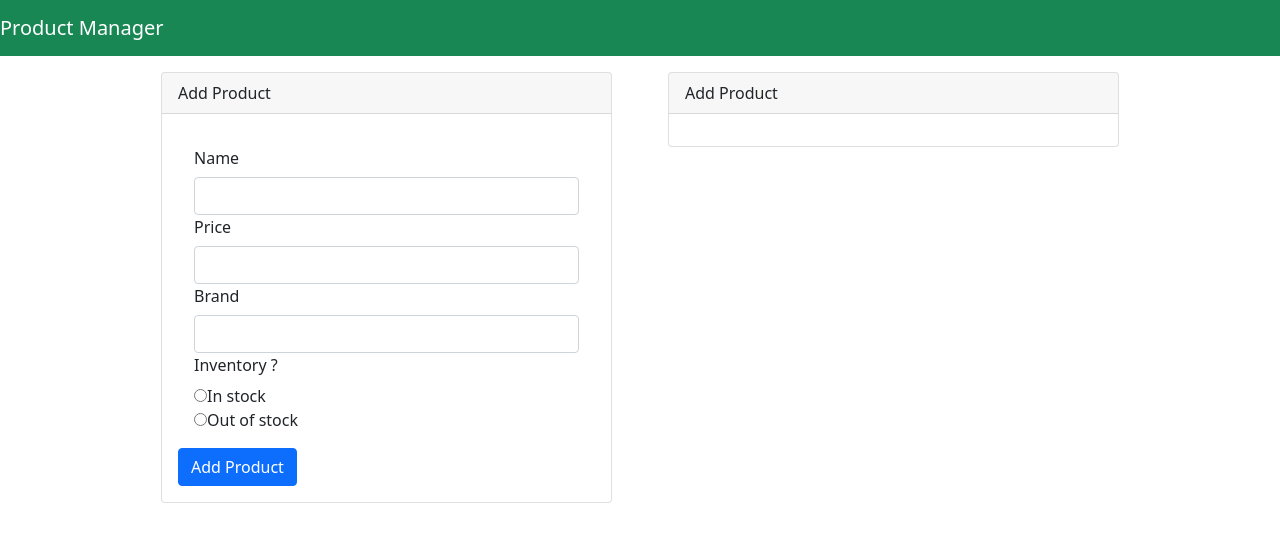
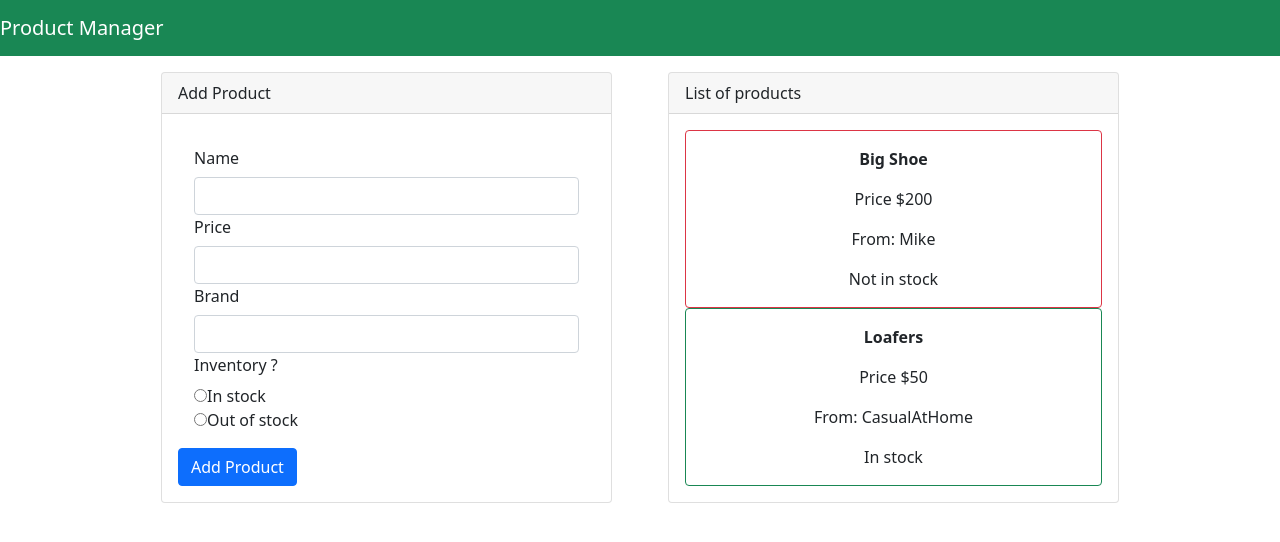
Before and after one commit to I8Superman/Vue_shop_app, a Vue app: page / in a window 1280 px wide. Shown: the top 542 px of the page. Built offline with nearby package versions, Linux system fonts and the light colour scheme; data requests are answered from the project's data file.

Commit message:
Showing products

```diff
--- a/package.json
+++ b/package.json
@@ -8,6 +8,7 @@
     "lint": "vue-cli-service lint"
   },
   "dependencies": {
+    "axios": "^0.21.1",
     "bootstrap": "^5.1.0",
     "bootstrap-vue": "^2.21.2",
     "core-js": "^3.6.5",
--- a/src/App.vue
+++ b/src/App.vue
@@ -4,7 +4,8 @@
     <b-container>
       <b-row class="justify-content-center">
         <AddProduct />
-        <ListProduct />
+        <!-- We can pass data (props) to a component by simply using the v-bind directive (':' for shorthand). Here we bind the productList array to the ListProduct component and call the props 'productlist' -->
+        <ListProduct :products="productList" />
       </b-row>
     </b-container>
   </div>
@@ -14,13 +15,34 @@
 import AppHeader from "./components/AppHeader.vue";
 import AddProduct from "./components/AddProduct.vue";
 import ListProduct from "./components/ListProduct.vue";
+import axios from "axios";
 
 export default {
   name: "App",
   components: {
     AppHeader,
-    AddProduct,
-    ListProduct,
+    AddProduct, // Called child components
+    ListProduct, // It is best to keep the state of the data in the parent component and pass them to children with props. The children should NOT mutate the props, but instead EMIT events that may change the props at the parent level (and then the changed props are sent to the child anew)
+  },
+  data() {
+    return {
+      productList: [],
+    };
+  },
+  methods: {
+    async getProductList() {
+      try {
+        let result = await axios.get("http://localhost:3000/products/");
+        // console.log(result.data);
+        this.productList = result.data;
+        console.log(this.productList);
+      } catch (error) {
+        console.log(error);
+      }
+    },
+  },
+  mounted() {
+    this.getProductList();
   },
 };
 </script>
--- a/src/components/ListProduct.vue
+++ b/src/components/ListProduct.vue
@@ -1,15 +1,27 @@
 <template>
   <b-col md="5" class="m-3">
     <div>
-      <b-card header="Add Product">
-        <b-card-text></b-card-text>
+      <b-card header="List of products">
+        <b-card-group deck>
+          <!-- v-for works as .forEach and iterates through the elems in the array, creating a li elem for each, assigning a unique key identifier. 'success' and 'danger' are predefined colors from Bootstrap-->
+          <b-card :border-variant="product.inventoryStatus? 'success' : 'danger'" align="center" v-for="product in products" :key="product.id">
+            <b-card-text>
+              <strong>{{product.name}}</strong>
+            </b-card-text>
+            <b-card-text>Price {{product.price}}</b-card-text>
+            <b-card-text>From: {{product.brand}}</b-card-text>
+            <b-card-text>{{product.inventoryStatus? 'In stock':'Not in stock'}}</b-card-text>
+          </b-card>
+        </b-card-group>
       </b-card>
     </div>
   </b-col>
 </template>
 
 <script>
-export default {};
+export default {
+  props: ["products"], // Write the props RECIEVED/PASSED to THIS component here
+};
 </script>
 
 <style>
```
Also changed, not shown: 2 other files (tests, documents, lock files or other folders).
